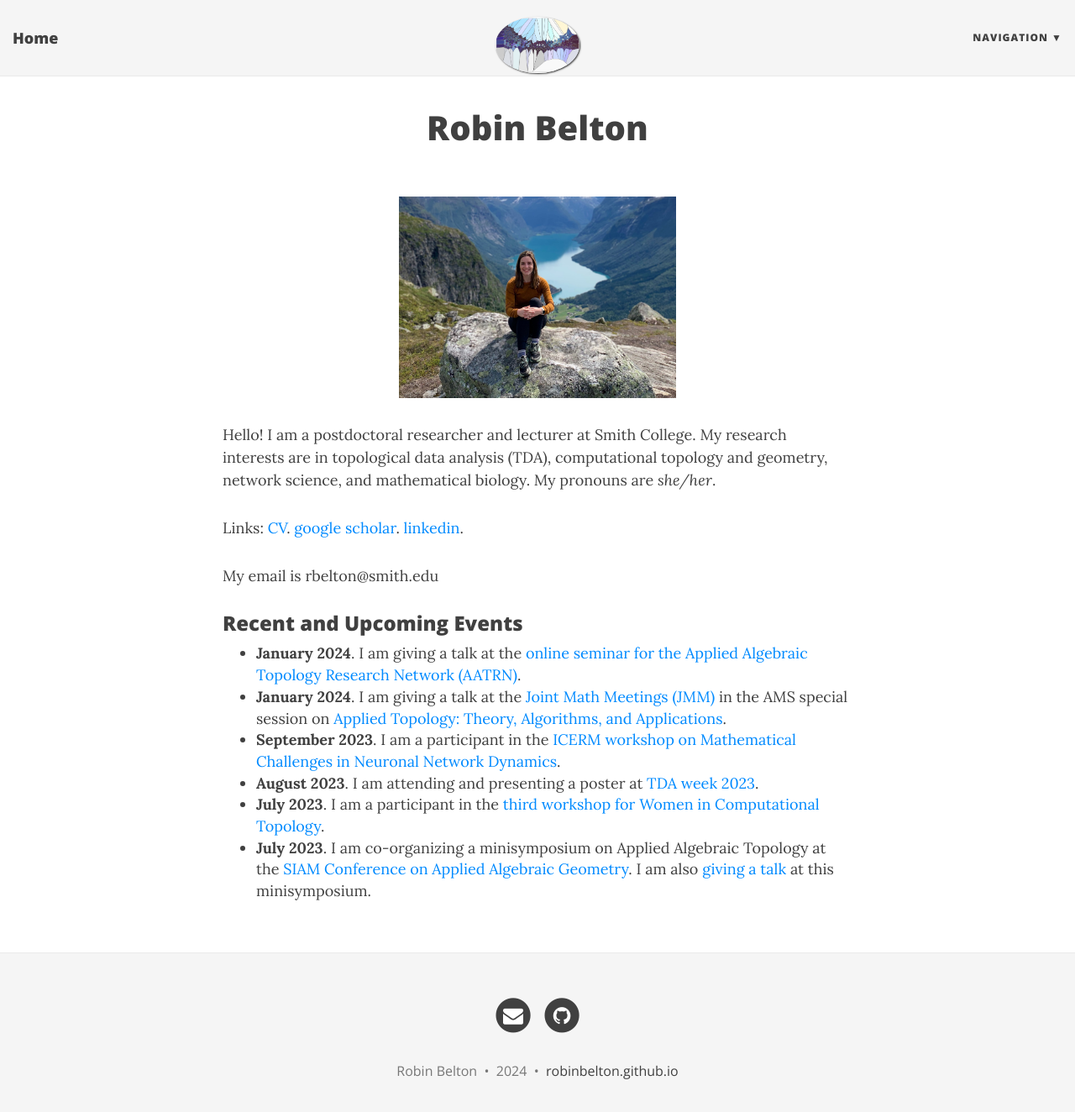
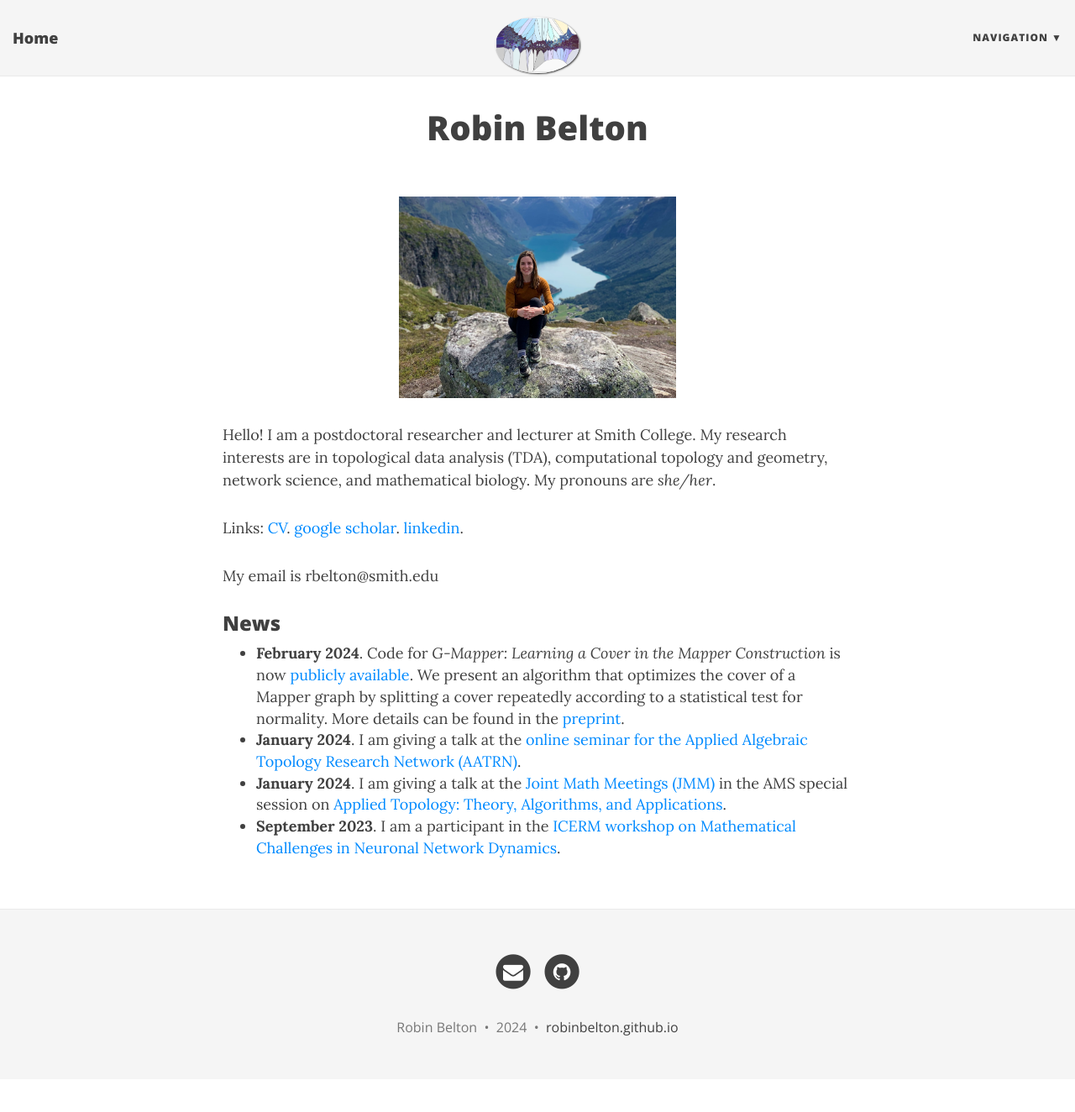
Before and after one commit to robinbelton/robinbelton.github.io, a Jekyll site: the page built from index.html, in a window 1280 px wide and 1337 px high. Shown: the top 1324 px of the window at 84% size. Built offline with Jekyll 4.4.1, drawn with Linux system fonts in a browser that asks for light colours; nearby versions of some CDN libraries; the list of posts is cut into pages by our own code.

Commit message:
Edit home page

```diff
--- a/index.html
+++ b/index.html
@@ -16,13 +16,10 @@ use-site-title: true
 <p> My email is rbelton@smith.edu </p>
 
 
-<h3>Recent and Upcoming Events</h3>
+<h3>News</h3>
 <ul>
+    <li><b>February 2024</b>. Code for <em>G-Mapper: Learning a Cover in the Mapper Construction</em> is now <a href = "https://github.com/MRC-Mapper/G-Mapper"> publicly available</a>. We present an algorithm that optimizes the cover of a Mapper graph by splitting a cover repeatedly according to a statistical test for normality. More details can be found in the <a href = "https://arxiv.org/abs/2309.06634">preprint</a>.
     <li><b>January 2024</b>. I am giving a talk at the <a href = "https://www.aatrn.net/seminar"> online seminar for the Applied Algebraic Topology Research Network (AATRN)</a>.
     <li><b>January 2024</b>. I am giving a talk at the <a href = "https://www.jointmathematicsmeetings.org/meetings/national/jmm2024/2300_intro"> Joint Math Meetings (JMM)</a> in the AMS special session on <a href = "https://www.jointmathematicsmeetings.org/meetings/national/jmm2024/2300_program_friday.html#2300:SS35C"> Applied Topology: Theory, Algorithms, and Applications</a>.
     <li><b>September 2023</b>. I am a participant in the <a href = "https://icerm.brown.edu/programs/sp-f23/w1/"> ICERM workshop on Mathematical Challenges in Neuronal Network Dynamics</a>.
-    <li><b>August 2023</b>. I am attending and presenting a poster at <a href = "https://sites.google.com/view/tdaweek2023/home">TDA week 2023</a>.
-    <li><b>July 2023</b>. I am a participant in the <a href = "https://bernoulli.epfl.ch/programs/wincomptop-women-in-computational-topology-3/"> third workshop for Women in Computational Topology</a>.
-    <li><b>July 2023</b>. I am co-organizing a minisymposium on Applied Algebraic Topology at the <a href = "https://www.siam.org/conferences/cm/conference/ag23">SIAM Conference on Applied Algebraic Geometry</a>. I am also <a href = "https://meetings.siam.org/sess/dsp_programsess.cfm?SESSIONCODE=77681">giving a talk</a> at this minisymposium.
-
 </ul>
```
